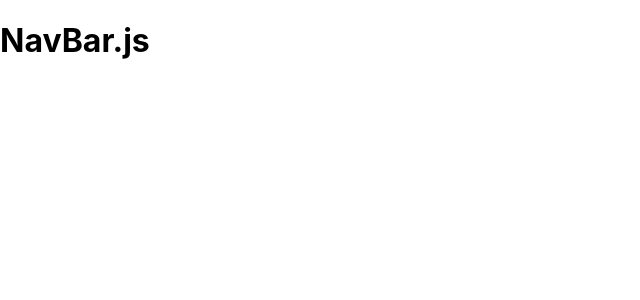
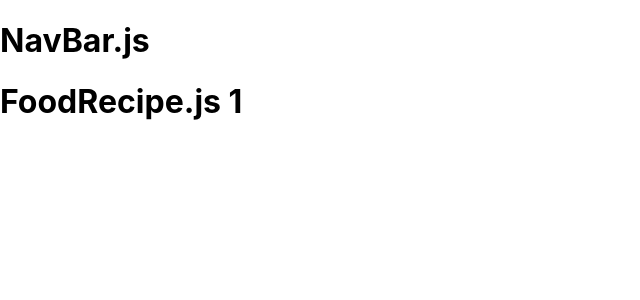
Before and after one commit to tatafernandes/ProjectII, a React (Create React App) app: page /food-recipe/1 in a window 1280 px wide. Before the commit this address had no page. Shown: the top 300 px of the page, without its empty margins (0-640 px from the left). Built offline with nearby package versions, Linux system fonts and the light colour scheme.

Commit message:
links to recipe functional

```diff
--- a/src/App.js
+++ b/src/App.js
@@ -14,7 +14,7 @@ const App = () => {
         <Route exact path="/" element={ <Home /> } />
         <Route exact path="/foods-list/main-course" element={ <FoodsList /> } />
         <Route exact path="/foods-list/dessert" element={ <FoodsList /> } />
-        <Route exact path="/food-recipe" element={ <FoodRecipe /> } />
+        <Route exact path="/food-recipe/:idRecipe" element={ <FoodRecipe /> } />
       </Routes>
     </>
   );
--- a/src/components/food-card/FoodCard.js
+++ b/src/components/food-card/FoodCard.js
@@ -2,9 +2,9 @@ import React from "react";
 import "./FoodCard.css";
 import { Link } from "react-router-dom";
 
-const FoodCard = ( {strMeal} ) => {
+const FoodCard = ( {idMeal, strMeal} ) => {
     return (
-        <Link to="./../../food-recipe">
+        <Link to={`./../../food-recipe/${idMeal}`}>
             <h2>{strMeal}</h2>
         </Link>
     );
--- a/src/components/food-recipe/FoodRecipe.js
+++ b/src/components/food-recipe/FoodRecipe.js
@@ -1,9 +1,12 @@
 import React from "react";
 import "./FoodRecipe.css";
+import { useParams } from "react-router-dom";
 
 const FoodRecipe = () => {
+    const { idRecipe } = useParams();
+
     return (
-        <h1>FoodRecipe.js</h1>
+        <h1>FoodRecipe.js {idRecipe}</h1>
     );
 };
 
```
